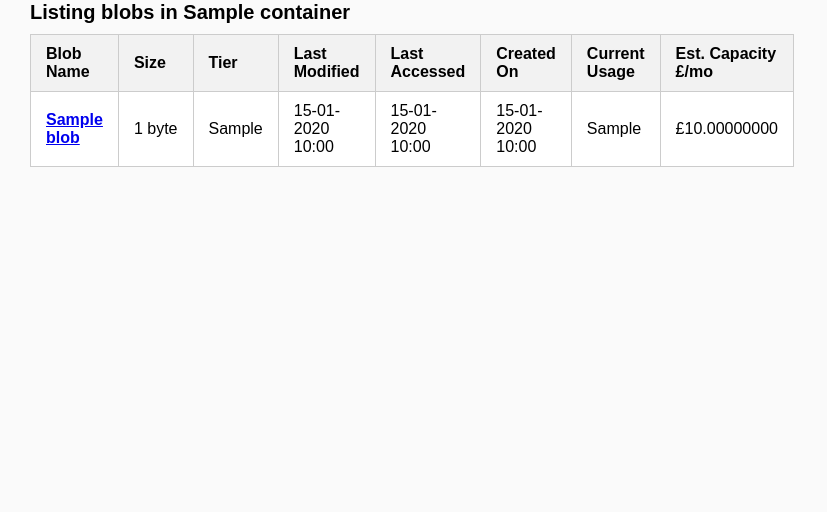
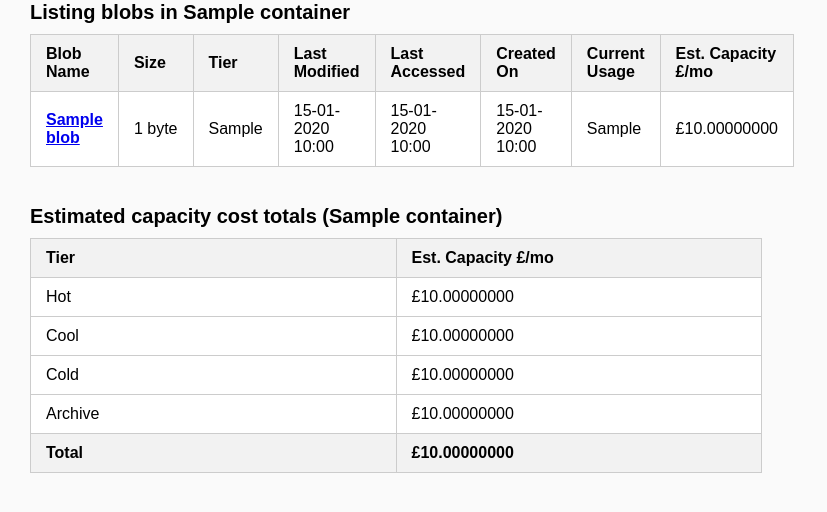
Before and after one commit to OliwierKam/Media-Storage-Management, a Django app: template MediaStorageManagement/MediaStorageManagement/templates/homepage.html in a window 1280 px wide. Shown: the part 259-771 px from the top of the page, without its empty margins (0-827 px from the left). Run offline with Django 5.2, Linux system fonts and the light colour scheme; the template is opened without the code that fills it: most values are stand-ins (such as "Sample title", 1, 10 or a date in 2020).

Commit message:
Display totals per tier

```diff
--- a/MediaStorageManagement/MediaStorageManagement/templates/homepage.html
+++ b/MediaStorageManagement/MediaStorageManagement/templates/homepage.html
@@ -102,6 +102,38 @@
                     </tr>
                 {% endfor %}
             </table>
+
+            <br>
+
+            <!-- Per-tier totals for this container -->
+            <table>
+                <h3>Estimated capacity cost totals ({{container.name}})</h3>
+                <tr>
+                    <th>Tier</th>
+                    <th>Est. Capacity £/mo</th>
+                </tr>
+                <tr>
+                    <td>Hot</td>
+                    <td>£{{ tier_totals.Hot|floatformat:8 }}</td>
+                </tr>
+                <tr>
+                    <td>Cool</td>
+                    <td>£{{ tier_totals.Cool|floatformat:8 }}</td>
+                </tr>
+                <tr>
+                    <td>Cold</td>
+                    <td>£{{ tier_totals.Cold|floatformat:8 }}</td>
+                </tr>
+                <tr>
+                    <td>Archive</td>
+                    <td>£{{ tier_totals.Archive|floatformat:8 }}</td>
+                </tr>
+                <tr>
+                    <th>Total</th>
+                    <th>£{{ tier_grand_total|floatformat:8 }}</th>
+                </tr>
+            </table>
+
         {% endif %}
 
     </body>
```
Also changed, not shown: MediaStorageManagement/MediaStorageManagement/views.py (+15 -2 lines).
